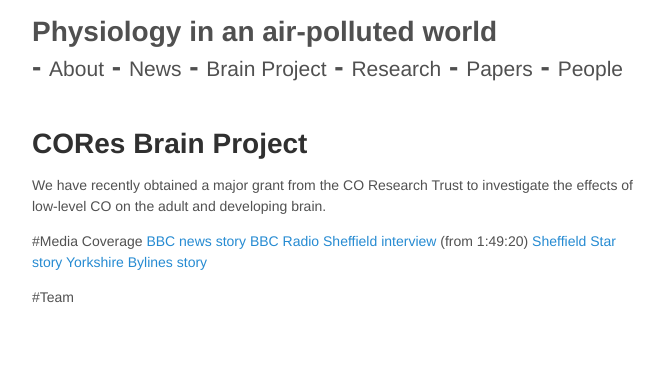
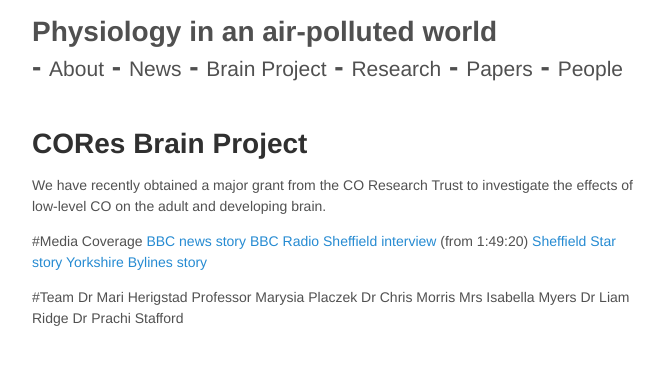
Before and after one commit to mariherigstad/mariherigstad.github.io, a Jekyll site: the page built from Brain Project.md, in a window 1280 px wide. Shown: the top 365 px of the page, without its empty margins (307-971 px from the left). Built offline with Jekyll 4.4.1, drawn with Linux system fonts in a browser that asks for light colours.

Commit message:
Update Brain Project.md

```diff
--- a/Brain Project.md
+++ b/Brain Project.md
@@ -11,5 +11,10 @@ We have recently obtained a major grant from the CO Research Trust to investigat
 <a href="https://www.thestar.co.uk/news/sheffield-hallam-to-investigate-health-repercussions-of-low-carbon-monoxide-exposure-4138081">Sheffield Star story</a>
 <a href="https://yorkshirebylines.co.uk/news/health/sheffield-hallam-university-critical-study-to-investigate-effects-of-low-level-exposure-of-carbon-monoxide-on-baby-and-adult-brains/">Yorkshire Bylines story</a>
 
-
 #Team
+Dr Mari Herigstad
+Professor Marysia Placzek
+Dr Chris Morris
+Mrs Isabella Myers
+Dr Liam Ridge
+Dr Prachi Stafford
```
